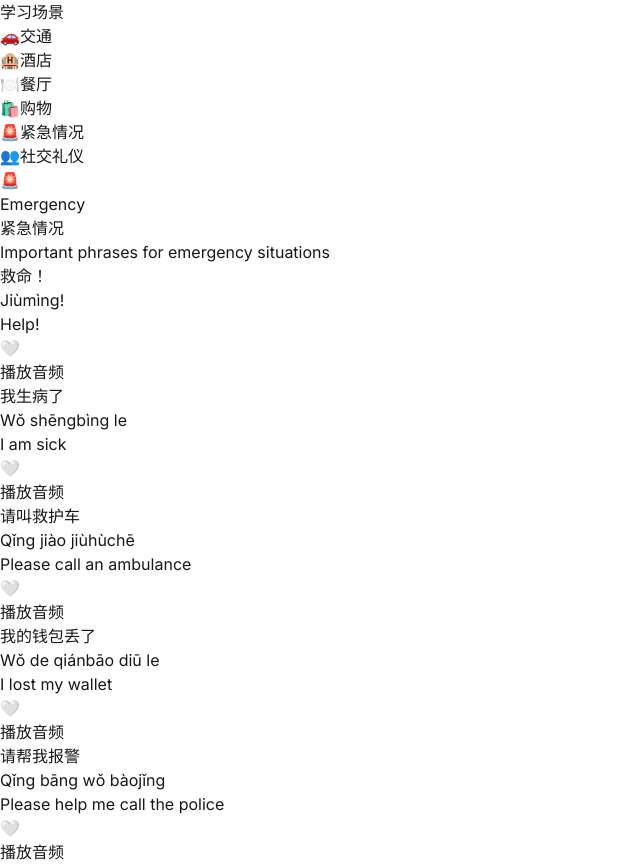
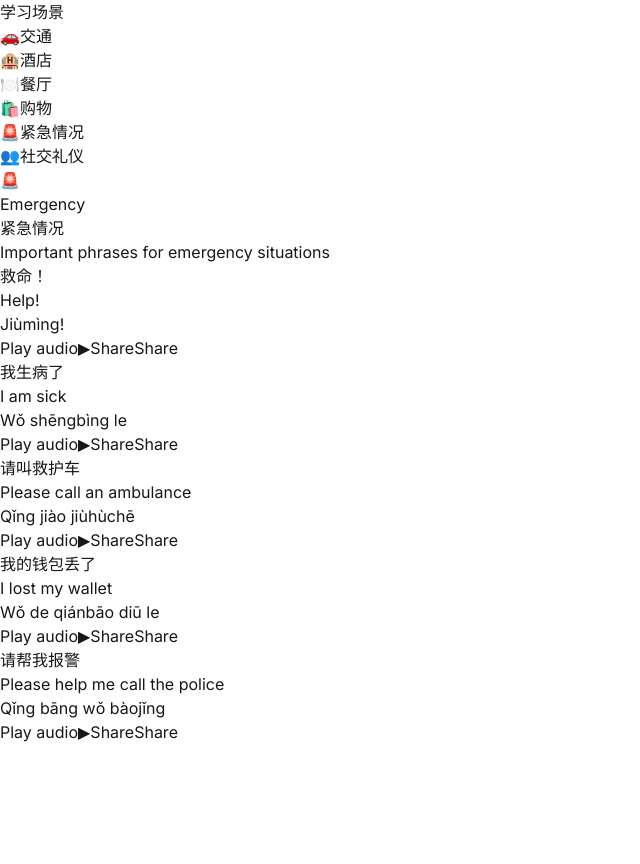
Before and after one commit to makejet2023/hyxx, a Next.js app: page /scenes/emergency in a window 1280 px wide. Shown: the whole page, without its empty margins (0-640 px from the left). After the commit the page ends 800 px from the top, so only its background shows below. Built offline with nearby package versions, Linux system fonts and the light colour scheme.

Commit message:
优化对话卡片组件：添加收藏功能，改进布局样式

```diff
--- a/src/app/layout.tsx
+++ b/src/app/layout.tsx
@@ -43,7 +43,7 @@ export default function RootLayout({
 
           {/* 右侧内容 */}
           <div className="flex-1 ml-64">
-            <main className="max-w-[1600px] mx-auto px-8 py-8">
+            <main className="max-w-[1920px] mx-auto px-8 py-8">
               {children}
             </main>
           </div>
--- a/src/app/scenes/[id]/page.tsx
+++ b/src/app/scenes/[id]/page.tsx
@@ -56,9 +56,25 @@ export default function ScenePage() {
         <p className="text-xl text-gray-600 max-w-3xl mx-auto">{scene.descriptionEn}</p>
       </div>
 
-      <div className="grid grid-cols-1 lg:grid-cols-2 xl:grid-cols-3 gap-6">
+      <div className="grid grid-cols-1 sm:grid-cols-2 md:grid-cols-3 lg:grid-cols-4 xl:grid-cols-5 gap-4">
         {scene.dialogues.map((dialogue) => (
-          <DialogueCard key={dialogue.id} dialogue={dialogue} />
+          <div key={dialogue.id} className="bg-white rounded-lg shadow p-4">
+            <div className="space-y-2">
+              <p className="text-lg font-medium">{dialogue.chinese}</p>
+              <p className="text-gray-600">{dialogue.english}</p>
+              <p className="text-gray-500 text-sm">{dialogue.pinyin}</p>
+              <div className="flex justify-between items-center mt-4">
+                <button className="text-blue-500 hover:text-blue-600">
+                  <span className="sr-only">Play audio</span>
+                  ▶
+                </button>
+                <button className="text-gray-500 hover:text-gray-600">
+                  <span className="sr-only">Share</span>
+                  Share
+                </button>
+              </div>
+            </div>
+          </div>
         ))}
       </div>
     </div>
--- a/src/components/DialogueCard.tsx
+++ b/src/components/DialogueCard.tsx
@@ -5,11 +5,12 @@ import { Dialogue } from '@/types/scene';
 
 interface DialogueCardProps {
   dialogue: Dialogue;
+  onToggleFavorite?: (dialogue: Dialogue) => void;
+  isFavorite?: boolean;
 }
 
-export default function DialogueCard({ dialogue }: DialogueCardProps) {
+export default function DialogueCard({ dialogue, onToggleFavorite, isFavorite = false }: DialogueCardProps) {
   const [isPlaying, setIsPlaying] = useState(false);
-  const [isFavorite, setIsFavorite] = useState(false);
 
   const handlePlayAudio = () => {
     if (dialogue.audioUrl) {
@@ -21,35 +22,43 @@ export default function DialogueCard({ dialogue }: DialogueCardProps) {
   };
 
   const handleToggleFavorite = () => {
-    setIsFavorite(!isFavorite);
+    if (onToggleFavorite) {
+      onToggleFavorite(dialogue);
+    }
   };
 
   return (
-    <div className="bg-white rounded-lg shadow-md p-6 hover:shadow-lg transition-shadow">
-      <div className="space-y-4">
+    <div className="bg-white rounded-lg shadow p-4">
+      <div className="space-y-2">
         <div className="flex justify-between items-start">
-          <div className="space-y-2">
-            <p className="text-xl font-semibold">{dialogue.chinese}</p>
-            <p className="text-gray-600">{dialogue.pinyin}</p>
-            <p className="text-gray-800">{dialogue.english}</p>
+          <div>
+            <p className="text-lg font-medium">{dialogue.chinese}</p>
+            <p className="text-gray-600">{dialogue.english}</p>
+            <p className="text-gray-500 text-sm">{dialogue.pinyin}</p>
           </div>
+          {onToggleFavorite && (
             <button
               onClick={handleToggleFavorite}
               className={`text-2xl ${isFavorite ? 'text-red-500' : 'text-gray-400'} hover:text-red-600 transition-colors`}
             >
               {isFavorite ? '❤️' : '🤍'}
             </button>
+          )}
         </div>
-
-        {dialogue.audioUrl && (
+        <div className="flex justify-between items-center mt-4">
           <button
             onClick={handlePlayAudio}
             disabled={isPlaying}
-            className="w-full py-2 px-4 bg-blue-500 text-white rounded-md hover:bg-blue-600 disabled:bg-gray-400 transition-colors"
+            className="text-blue-500 hover:text-blue-600"
           >
-            {isPlaying ? '播放中...' : '播放音频'}
+            <span className="sr-only">Play audio</span>
+            {isPlaying ? '⏸️' : '▶️'}
           </button>
-        )}
+          <button className="text-gray-500 hover:text-gray-600">
+            <span className="sr-only">Share</span>
+            Share
+          </button>
+        </div>
       </div>
     </div>
   );
```
Also changed, not shown: src/app/page.tsx (+19 -11 lines). Lines whose indentation alone changed are shown as unchanged.
